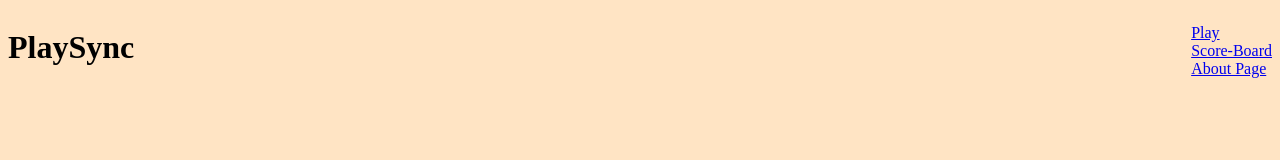
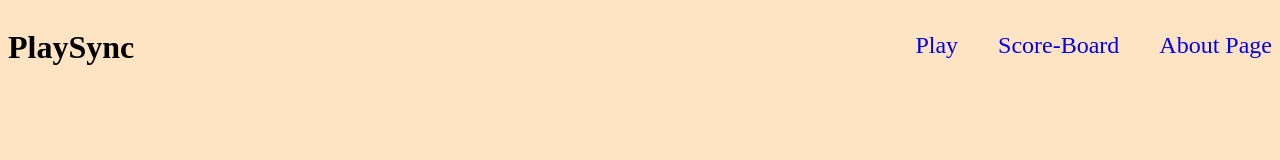
Before and after one commit to 1Pinesh/Rock-Paper-Scissors, a plain HTML site: page index.html in a window 1280 px wide. Drawn offline with Linux system fonts and the light colour scheme.

Commit message:
making the right link in centre and removing the under line

```diff
--- a/stylesheet.css
+++ b/stylesheet.css
@@ -17,6 +17,23 @@ body{
     align-items: center;
 }
 
+/* making the list have each item on the same row with gap */
+.r-list {
+    display: flex;
+    flex-direction: row;
+    gap:40px
+}
+/* making the list in centre  */
+.r-list {
+    justify-content: center;
+    align-items: center;
+    font-size: 1.5em;
+}
+.r-list a {
+    text-decoration: none;
+}
+
+/* removing the bullet points */
 .r-list {
     list-style: none;
 }
```
